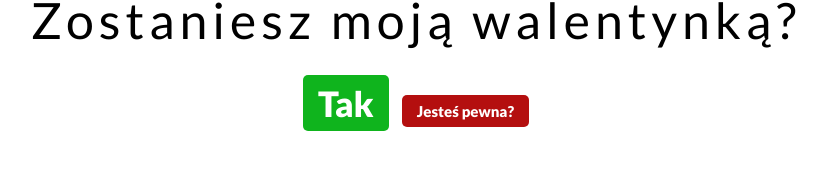
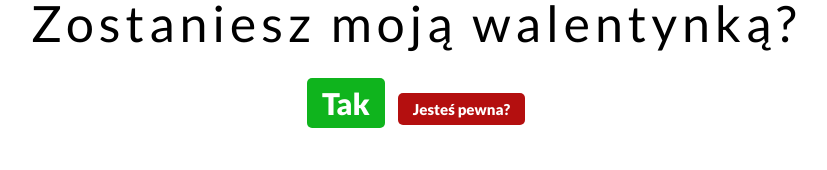
Before and after one commit to PlunkDev/walentynki, a plain HTML site: page index.html in a window 1280 px wide. Both pictures are taken after a click on the button "Nie". Shown: the part 374-544 px from the top of the page, without its empty margins (224-1051 px from the left). Drawn offline with Linux system fonts and the light colour scheme.

Commit message:
Update index.html

```diff
--- a/index.html
+++ b/index.html
@@ -33,7 +33,7 @@
                 tak.style.fontSize="15px";
             }
 
-            tak.style.fontSize = parseFloat(tak.style.fontSize)+20+"px";
+            tak.style.fontSize = parseFloat(tak.style.fontSize)+15+"px";
             if(indexTXT<napis.length){
                 nie.innerHTML = napis[indexTXT];
 
```
